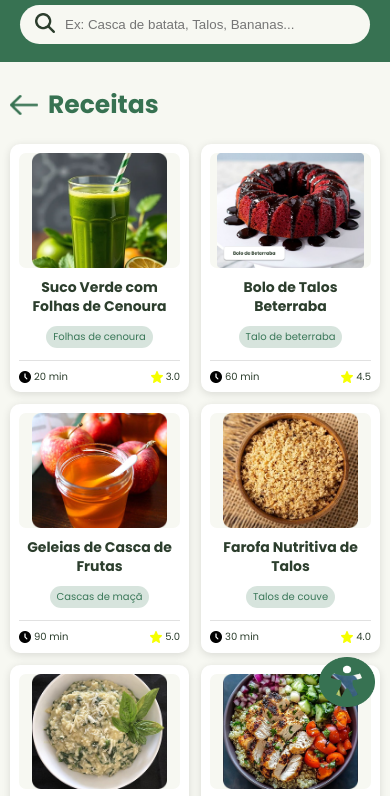
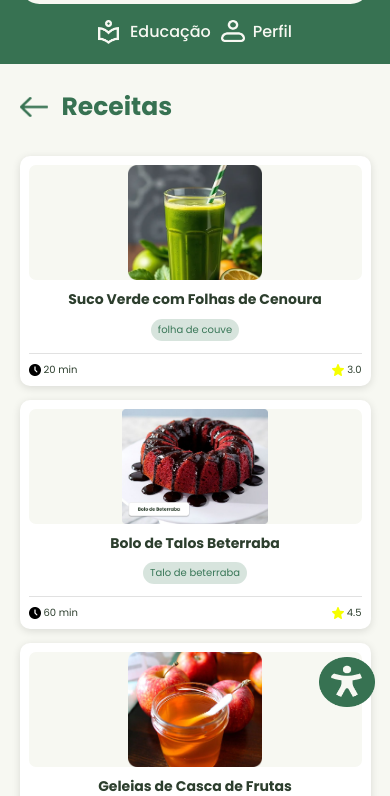
Before and after one commit to VinicisM832/TerraBite, a plain HTML site: page NavegarReceitas.html in a window 390 px wide. Shown: the part 116-912 px from the top of the page. Drawn offline with Linux system fonts and the light colour scheme; a web font is replaced by a local one.

Commit message:
correção da responsividade do grid

```diff
--- a/HomePage.css
+++ b/HomePage.css
@@ -61,6 +61,7 @@
 
 .btn-cinza{
     background: var(--cinza-claro);
+    color: var(--preto);
 }
 .btn-cinza:hover{
     border-color: var(--cor-principal);
--- a/NavegarReceita.js
+++ b/NavegarReceita.js
@@ -4,7 +4,7 @@ const receitas = [
     site:"",
     nome:"Suco Verde com Folhas de Cenoura",
     descrição:"Bebida leve aproveitando os talos nutritivos da cenoura.",
-    ingredientes:"Folhas de cenoura",
+    ingredientes:("Folhas de cenoura","folha de couve"),
     tempo:20,
     nota:3.0},
 
--- a/NavegarReceitas.css
+++ b/NavegarReceitas.css
@@ -1,30 +1,3 @@
-@import url('https://fonts.googleapis.com/css2?family=Imperial+Script&family=Poppins:wght@300;400;500;600;700&display=swap');
-
-/* GERAL */
-* {
-    box-sizing: border-box;
-}
-
-main {
-    width: min(1180px, calc(100% - 48px));
-    margin: auto;
-}
-
-.imgtexto {
-    display: flex;
-    align-items: center;
-    gap: 10px;
-}
-
-.imgtexto img {
-    width: 30px;
-    height: auto;
-}
-
-.imgtexto h2 {
-    margin: 0;
-}
-
 /* TÍTULO E VOLTAR */
 .titulo-receitas {
     display: flex;
@@ -58,7 +31,7 @@ main {
 
 #grid-receitas {
     display: grid;
-    grid-template-columns: repeat(3, minmax(0, 1fr));
+    grid-template-columns: repeat(auto-fit,minmax(230px, 1fr));
     gap: 22px;
     align-items: stretch;
 }
@@ -68,7 +41,6 @@ main {
 .card-receita {
     display: flex;
     flex-direction: column;
-    min-width: 0;
     padding: 18px;
     border-radius: 12px;
     background: var(--branco);
@@ -92,7 +64,7 @@ main {
 .card-receita > img {
     display: block;
     width: 100%;
-    height: 190px;
+    height: 170px;
     object-fit: contain;
     object-position: center;
     background: var(--fundo);
@@ -185,9 +157,9 @@ main {
 }
 
 /* TABLET: MANTÉM 3 COLUNAS */
-@media (min-width: 601px) and (max-width: 1024px) {
+@media (max-width: 1024px) {
     main {
-        width: calc(100% - 32px);
+        width: 90%;
     }
 
     .receitas {
@@ -203,7 +175,7 @@ main {
     }
 
     .card-receita > img {
-        height: 150px;
+        height: 170px;
     }
 
     .card-receita h3 {
@@ -232,52 +204,8 @@ main {
     }
 }
 
-/* CABEÇALHO RESPONSIVO */
-@media (max-width: 768px) {
-    .navbar {
-        height: auto;
-        flex-wrap: wrap;
-        gap: 16px;
-        padding: 18px 20px;
-    }
-
-    .logo,
-    .search,
-    nav {
-        width: 100%;
-    }
-
-    .logo,
-    nav {
-        justify-content: center;
-    }
-
-    .search {
-        order: 3;
-    }
-
-    nav {
-        display: flex;
-        flex-wrap: wrap;
-        gap: 12px 20px;
-        margin: 0 auto;
-    }
-
-    .receitas {
-        padding: 28px 0 90px;
-    }
-
-    .receitas h2 {
-        font-size: 28px;
-    }
-}
-
 /* CELULAR: 2 CARDS POR LINHA */
 @media (max-width: 600px) {
-    main {
-        width: calc(100% - 20px);
-    }
-
     .receitas {
         padding: 24px 0 90px;
     }
@@ -297,9 +225,9 @@ main {
         height: 28px;
     }
 
-    #grid-receitas {
-        grid-template-columns: repeat(2, minmax(0, 1fr));
-        gap: 12px;
+
+    #grid-receitas{
+        grid-template-columns: repeat(auto-fit,minmax(200px, 1fr));
     }
 
     .card-receita {
@@ -368,10 +296,6 @@ main {
 
 /* CELULARES MUITO PEQUENOS */
 @media (max-width: 360px) {
-    main {
-        width: calc(100% - 14px);
-    }
-
     #grid-receitas {
         gap: 8px;
     }
@@ -432,19 +356,3 @@ main {
 .btn-sair:active img {
     transform: scale(0.9);
 }
-
-@media (max-width: 600px) {
-    .titulo-receitas {
-        gap: 10px;
-        margin-bottom: 20px;
-    }
-
-    .titulo-receitas h2 {
-        font-size: 25px;
-    }
-
-    .btn-sair img {
-        width: 28px;
-        height: 28px;
-    }
-}
--- a/Style.css
+++ b/Style.css
@@ -10,6 +10,10 @@
 body{
     font-family: 'Poppins', sans-serif;
     background: var(--fundo);
+}
+main{
+    width: 80%;
+    margin: auto;
 }
 
 /*header*/
```
